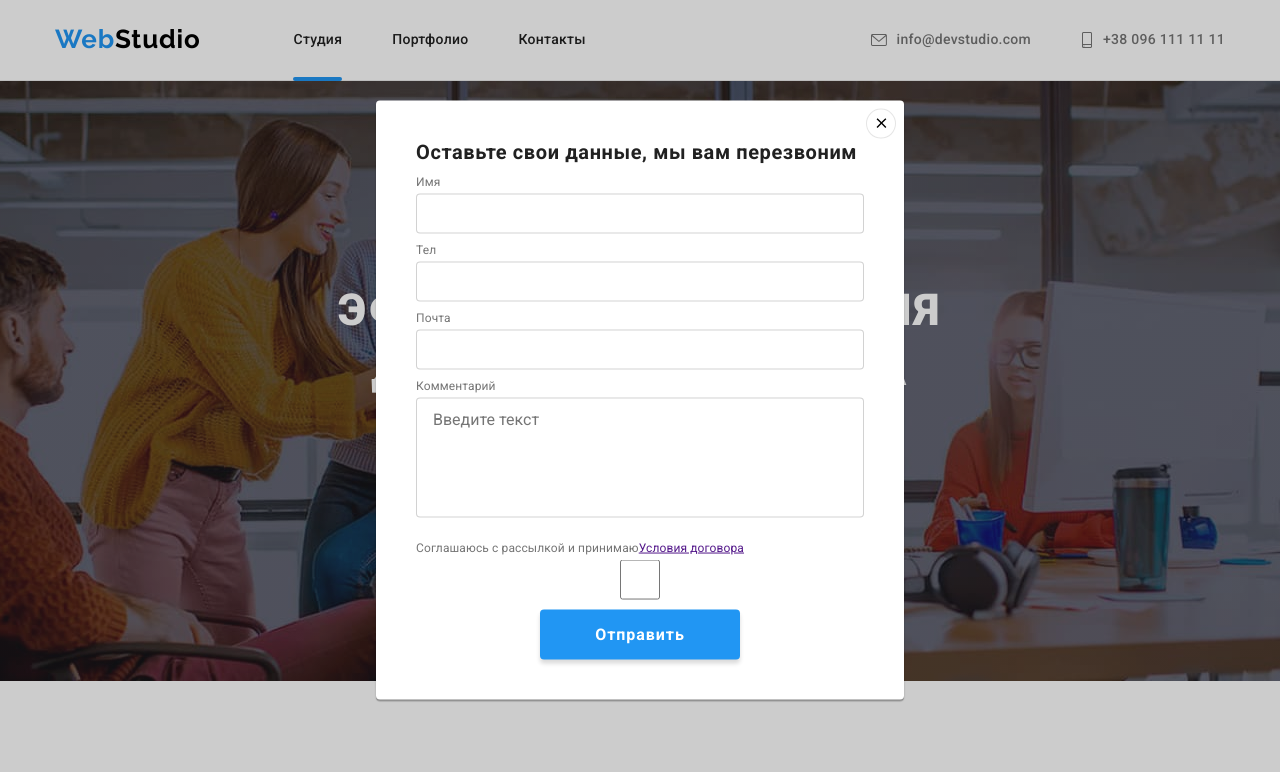
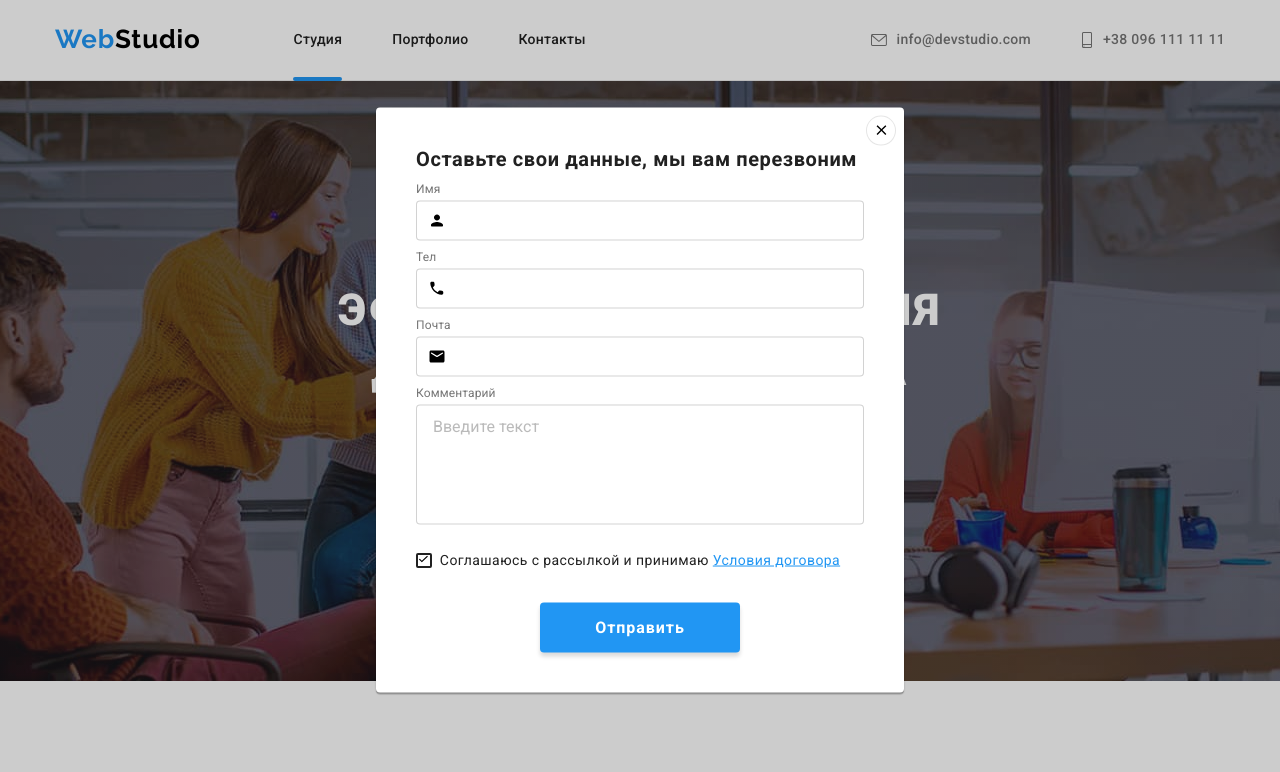
Before and after one commit to VassiliSushynskyy/goit-markup-hw-06, a plain HTML site: page index.html in a window 1280 px wide. Both pictures are taken after a click on the button "Заказать услугу". Shown: the top 772 px of the page. Drawn offline with nearby package versions, Linux system fonts and the light colour scheme.

Commit message:
missing checkbox

```diff
--- a/css/styles.css
+++ b/css/styles.css
@@ -757,13 +757,37 @@ body {
   margin-bottom: 4px;
 }
 .input-text {
+  display: block;
   width: 448px;
   height: 40px;
   margin-bottom: 10px;
+  padding-left: 42px;
   border: 1px solid rgba(33, 33, 33, 0.2);
+  transition: border 250ms cubic-bezier(0.4, 0, 0.2, 1);
   box-sizing: border-box;
   border-radius: 4px;
   outline: none;
+  transition: fill 250ms cubic-bezier(0.4, 0, 0.2, 1);
+}
+.input-text:focus,
+.textarea-coment:focus {
+  border: 1px solid var(--accent-color);
+  transition: border 250ms cubic-bezier(0.4, 0, 0.2, 1);
+}
+.input-text:focus + .input-icons {
+  fill: var(--accent-color);
+  transition: fill 250ms cubic-bezier(0.4, 0, 0.2, 1);
+}
+.input-area {
+  position: relative;
+}
+
+.input-icons {
+  position: absolute;
+  top: 50%;
+  left: 0;
+  margin-left: 12px;
+  transform: translateY(-50%);
 }
 .textarea-coment {
   resize: none;
@@ -776,6 +800,9 @@ body {
   outline: none;
   margin-bottom: 20px;
 }
+.textarea-coment::placeholder {
+  color: #75757580;
+}
 .text-form {
   margin-bottom: 12px;
   font-weight: 700;
@@ -783,12 +810,64 @@ body {
   line-height: 1.15;
   letter-spacing: 0.03em;
 }
+.input-text-checkbox {
+  display: flex;
+  position: absolute;
+  clip: rect(0 0 0 0);
+  width: 1px;
+  height: 1px;
+  margin: -1px;
+  border: 0;
+  padding: 0;
+  overflow: hidden;
+}
+.input-text-checkbox:checked + .checkbox-new {
+  background-color: var(--accent-color);
+  background-image: url(/img/icons.svg.icon-check);
+}
+.icon-check {
+  display: flex;
+  justify-content: center;
+  align-items: center;
+}
+.checkbox-new {
+  display: flex;
+  position: absolute;
+  width: 16px;
+  height: 15px;
+  border: solid 2px var(--primary-color-text);
+  border-radius: 2px;
+  top: 50%;
+  left: 0;
+  transform: translateY(-50%);
+}
+.check-section {
+  display: flex;
+  position: relative;
+  justify-content: center;
+  align-items: center;
+}
+.input-label-checkbox {
+  font-size: 14px;
+  line-height: 1.71;
+  letter-spacing: 0.03em;
+}
+
+.link-privacy {
+  font-size: 14px;
+  line-height: 1.71;
+  letter-spacing: 0.03em;
+  text-decoration-line: underline;
+  color: var(--accent-color);
+}
 .button-submit {
   display: block;
   font-weight: 700;
   font-size: 16px;
   line-height: 1.87;
-  margin: auto;
+  margin-top: 30px;
+  margin-left: auto;
+  margin-right: auto;
   align-items: center;
   text-align: center;
   letter-spacing: 0.06em;
--- a/index.html
+++ b/index.html
@@ -427,6 +427,7 @@
         </div>
         <div class="section-subscript">
           <p class="subscript-text">Подпишитесь на рассылку</p>
+          <form action="#">
             <input
               class="input-subscript"
               type="text"
@@ -438,6 +439,7 @@
                 <use href="./img/icons.svg#icon-icon-send"></use>
               </svg>
             </button>
+          </form>
         </div>
       </div>
     </footer>
@@ -452,11 +454,26 @@
           <p class="text-form">Оставьте свои данные, мы вам перезвоним</p>
           <form action="#" name="contact-form">
             <label for="name" class="input-label">Имя</label>
+            <div class="input-area">
               <input type="text" class="input-text" id="name" />
+              <svg class="input-icons" width="18" height="18">
+                <use href="./img/icons.svg#icon-person-black"></use>
+              </svg>
+            </div>
             <label for="tel" class="input-label">Тел</label>
+            <div class="input-area">
               <input type="tel" class="input-text" id="tel" />
+              <svg class="input-icons" width="18" height="18">
+                <use href="./img/icons.svg#icon-phone-black"></use>
+              </svg>
+            </div>
             <label for="email" class="input-label">Почта</label>
+            <div class="input-area">
               <input type="email" class="input-text" id="email" />
+              <svg class="input-icons" width="18" height="18">
+                <use href="./img/icons.svg#icon-email-black"></use>
+              </svg>
+            </div>
             <label for="coment" class="input-label">Комментарий</label>
             <textarea
               name="coment"
@@ -464,19 +481,29 @@
               class="textarea-coment"
               placeholder="Введите текст"
             ></textarea>
-            <label for="check-privacy" class="input-label"
+            <div class="check-section">
+              <label class="input-label-checkbox"
                 >Соглашаюсь с рассылкой и принимаю
-              <span><a href=""> Условия договора</a></span></label
+                <span
+                  ><a class="link link-privacy" href="">
+                    Условия договора</a
+                  ></span
                 >
                 <input
                   type="checkbox"
-              class="input-text"
+                  class="input-text-checkbox"
                   name="acept"
                   value="on"
-              id="check-privacy"
                 />
+                <span class="checkbox-new">
+                  <svg class="icon-check" width="11" height="8">
+                    <use href="./img/icons.svg#icon-check"></use>
+                  </svg>
+                </span>
+              </label>
+            </div>
+            <button class="button-submit btn" type="submit">Отправить</button>
           </form>
-          <button class="button-submit btn" type="submit">Отправить</button>
         </div>
       </div>
     </div>
```
Also changed, not shown: portfolio.html (+2 -0 lines). Lines whose indentation alone changed are shown as unchanged.
